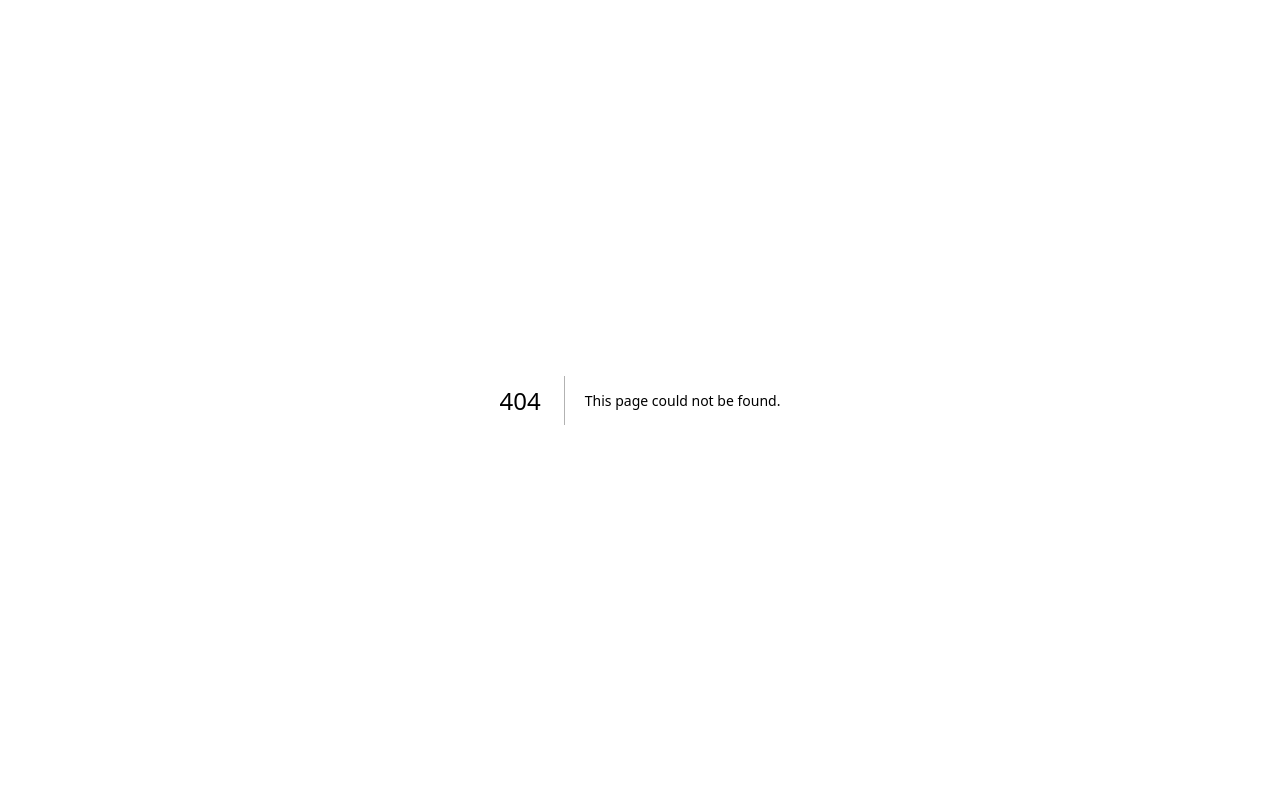
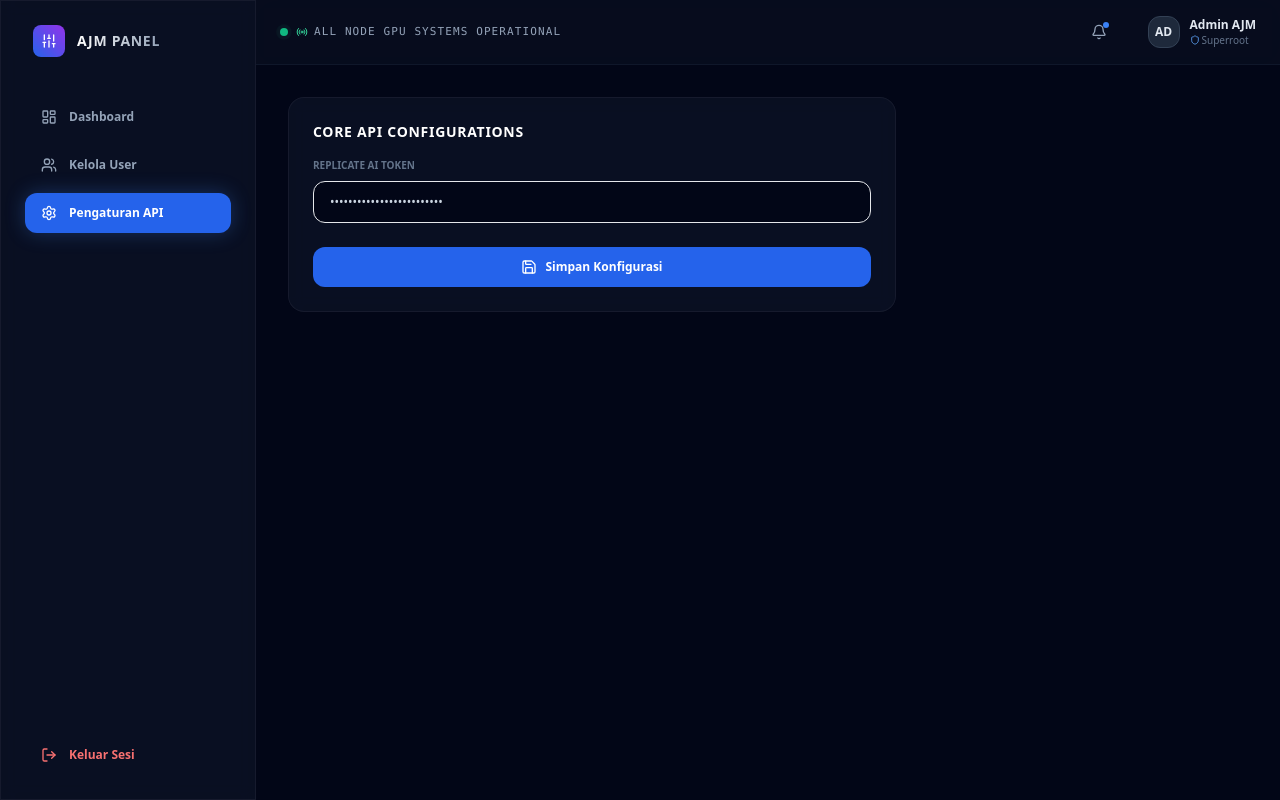
Before and after one commit to prediksi-del/live-faceswap-admin, a Next.js app: page /admin/settings in a window 1280 px wide. Before the commit this address had no page. Built offline with nearby package versions, Linux system fonts and the light colour scheme.

Commit message:
Create settings.tsx

```diff
--- /dev/null
+++ b/src/pages/admin/settings.tsx
@@ -0,0 +1,34 @@
+import { useState } from 'react';
+import { Sidebar } from '@/components/admin/Sidebar';
+import { Header } from '@/components/admin/Header';
+import { Save } from 'lucide-react';
+
+export default function SettingsPage() {
+  const [apiKey, setApiKey] = useState('r8_xxxxxxxxxxxxxxxxxxxxxx');
+
+  return (
+    <div className="min-h-screen bg-[#020617] flex">
+      <Sidebar currentTab="settings" setCurrentTab={() => {}} />
+      <div className="flex-1 flex flex-col">
+        <Header />
+        <main className="p-8 max-w-2xl">
+          <div className="glass-card border border-slate-900 p-6 rounded-2xl flex flex-col gap-4">
+            <h3 className="text-sm font-bold text-white uppercase tracking-wider">Core API Configurations</h3>
+            <div>
+              <label className="block text-[10px] font-bold text-slate-500 uppercase mb-2">Replicate AI Token</label>
+              <input
+                type="password"
+                value={apiKey}
+                onChange={(e) => setApiKey(e.target.value)}
+                className="w-full bg-slate-950 border border-slate-850 rounded-xl px-4 py-3 text-xs text-slate-300 focus:border-blue-500 outline-none transition"
+              />
+            </div>
+            <button className="w-full mt-2 bg-blue-600 hover:bg-blue-500 text-white font-bold py-3 rounded-xl text-xs transition flex items-center justify-center gap-2">
+              <Save className="w-4 h-4" /> Simpan Konfigurasi
+            </button>
+          </div>
+        </main>
+      </div>
+    </div>
+  );
+}
```
